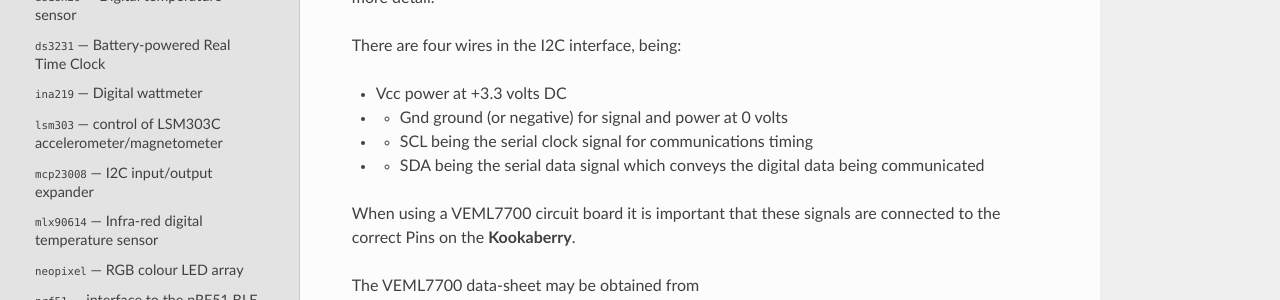
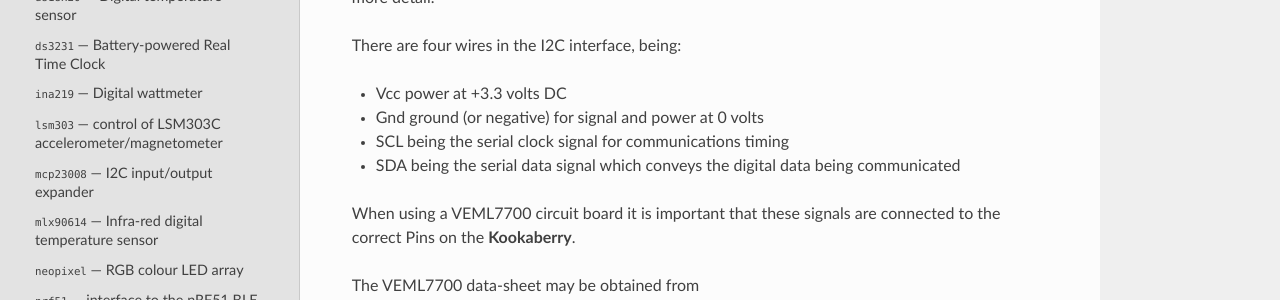
Before and after one commit to TDStrasser/Kookaberry-Reference-Guide, a Sphinx documentation site: the page built from docs/source/veml7700.rst, in a window 1280 px wide. Shown: the part 395-695 px from the top of the page. Built offline with Sphinx 7.4.7 and the Read the Docs theme 2.0.0, drawn with Linux system fonts in a browser that asks for light colours.

Commit message:
Minor formatting edit

```diff
--- a/docs/source/veml7700.rst
+++ b/docs/source/veml7700.rst
@@ -19,9 +19,9 @@ I2C stands for Inter-Integrated-Circuit Communications (IIC or I2C). See https:/
 There are four wires in the I2C interface, being:
 
 * Vcc power at +3.3 volts DC
-* * Gnd ground (or negative) for signal and power at 0 volts
-* * SCL being the serial clock signal for communications timing
-* * SDA being the serial data signal which conveys the digital data being communicated
+* Gnd ground (or negative) for signal and power at 0 volts
+* SCL being the serial clock signal for communications timing
+* SDA being the serial data signal which conveys the digital data being communicated
 
 When using a VEML7700 circuit board it is important that these signals are connected to the correct Pins on the **Kookaberry**.
 
```
